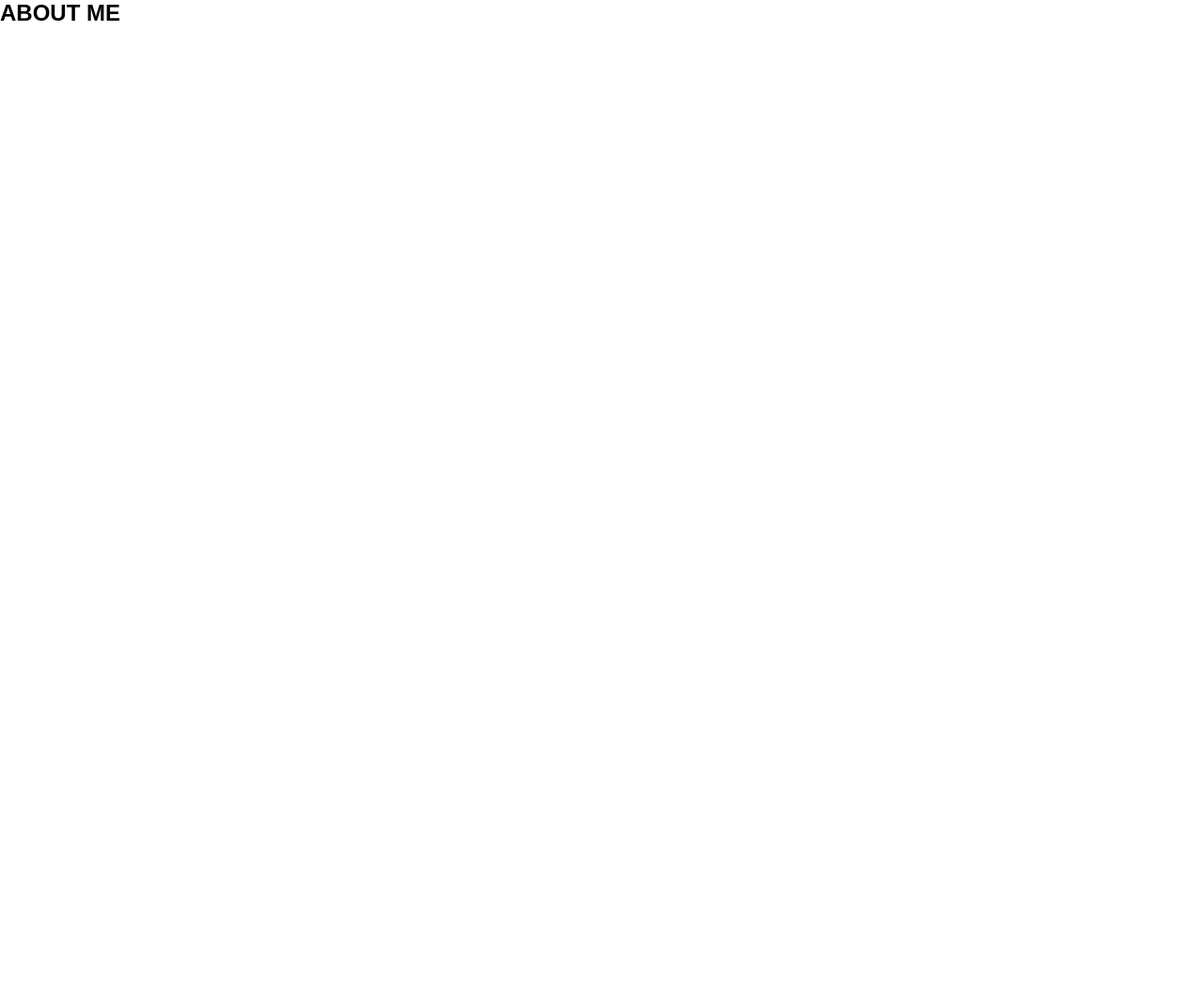
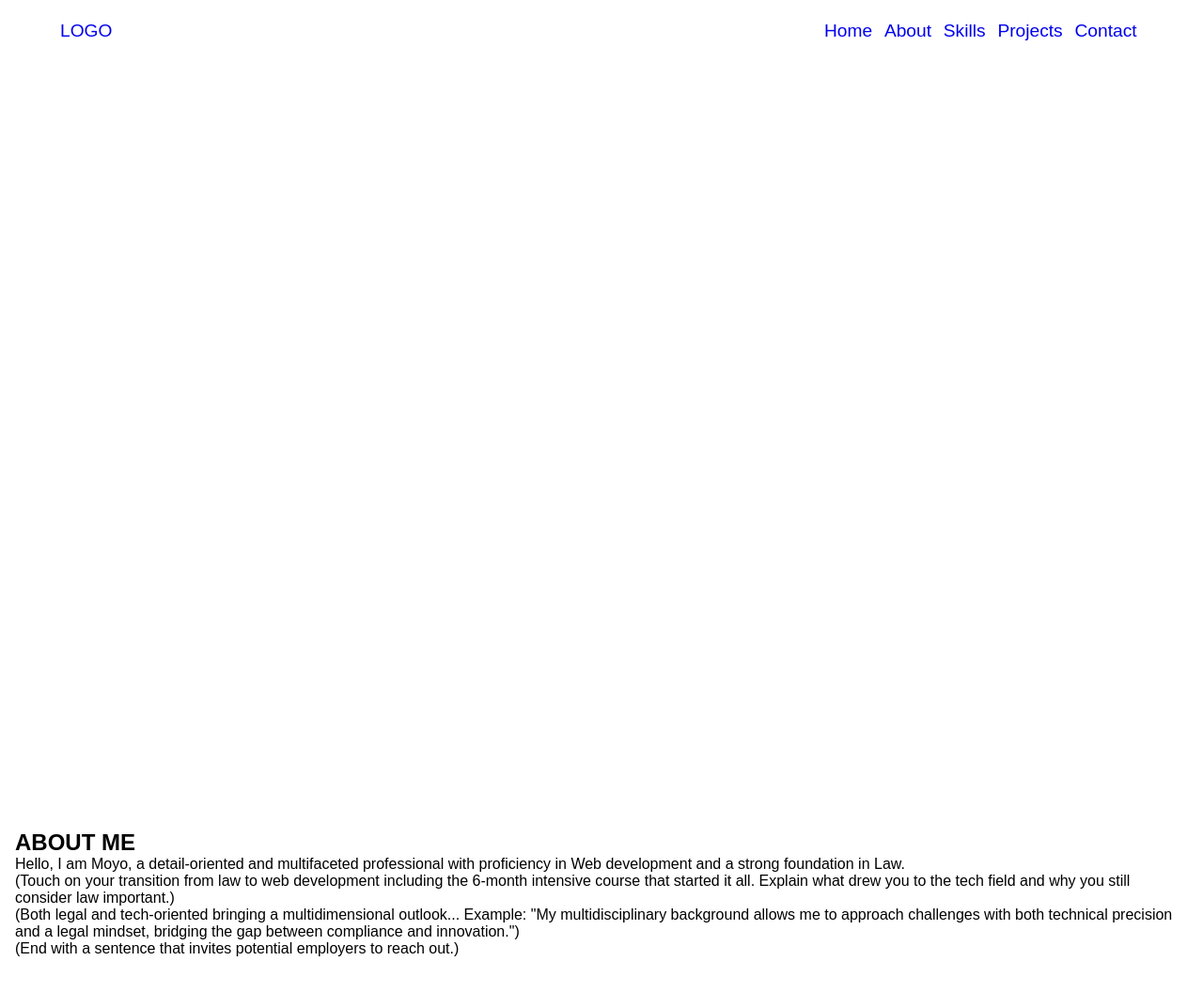
Before and after one commit to rachaelmob/Web-Portfolio, a plain HTML site: page index.html in a window 1280 px wide. Shown: the top 1056 px of the page at 94% size. Before the commit the page ends 800 px from the top, so only its background shows below. Drawn offline with Linux system fonts and the light colour scheme.

Commit message:
html content and header
Added some content in the about me and header. Added basic css for header navigation.

```diff
--- a/index.html
+++ b/index.html
@@ -3,36 +3,64 @@
 <head lang="en">
     <meta charset="UTF-8">
     <meta name="viewport" content="width=device-width, initial-scale=1.0">
-    <title>Moyo Banjoko's Website Portfolio</title>
+    <title>Moyo Portfolio</title>
     <link rel="stylesheet" href="css/style.css">
 </head>
 
-<header> </header>
+<header>
+    <div class="headnav">
+        <a href="#">LOGO</a>
+        <ul>
+            <li><a href="#hero">Home</a></li>
+            <li><a href="#about">About</a></li>
+            <li><a href="#skills">Skills</a></li>
+            <li><a href="#projects">Projects</a></li>
+            <li><a href="#contact">Contact</a></li>
+        </ul>
+    </div>
+</header>
 
     <!-- ============ HERO/BANNER ============ -->
-    <section id="Hero">
+    <section id="hero" class="page">
 
     </section>
 
     <!-- ============ ABOUT SECTION ============ -->
-    <section id="about">
+    <section id="about" class="page">
         <h1>ABOUT ME</h1>
         <div class="me-info">
-            <p></p>
+            <p>
+                Hello, I am Moyo, a detail-oriented and multifaceted professional with
+                proficiency in Web development and a strong foundation in Law.
+            </p>
+            <p>
+                (Touch on your transition from law to web development including the 6-month
+                intensive course that started it all. Explain what drew you to the tech field
+                and why you still consider law important.)
+            </p>
+            <p>
+                (Both legal and tech-oriented bringing a multidimensional outlook... Example:
+                "My multidisciplinary background allows me to approach challenges with both technical
+                precision and a legal mindset, bridging the gap between compliance and innovation.")
+            </p>
+            <p>
+                (End with a sentence that invites potential employers to reach out.)
+            </p>
         </div>
 
 
 
     </section>
+    <!-- ============ SKILLS ============ -->
+    <section id="skills" class="page"></section>
 
     <!-- ============ PROJECTS ============ -->
-    <section id="projects"></section>
+    <section id="projects" class="page"></section>
 
-    <!-- ============ SKILLS ============ -->
-    <section id="skills"></section>
+
 
     <!-- ============ CONTACT ============ -->
-    <section id="contact"></section>
+    <section id="contact" class="page"></section>
 
 <footer></footer>
 
--- a/scss/Base/_base.scss
+++ b/scss/Base/_base.scss
@@ -1,7 +1,6 @@
 //======= BASE =======//
 
 * {
-
     margin: 0;
     padding: 0;
     scroll-behavior: smooth;
@@ -13,3 +12,12 @@ body {
     background-color: #fff;
     font-family: sans-serif, Arial, serif;
 }
+
+a {
+    text-decoration: none;
+}
+
+section, .page {
+    height: 100vh;
+    padding: 1rem;
+}
--- a/scss/Layout/_footer.scss
+++ b/scss/Layout/_footer.scss
@@ -0,0 +1,6 @@
+//======= HEADER =======//
+
+footer {
+    padding: 2rem;
+    background-color: #000;
+}
--- a/scss/Layout/_header.scss
+++ b/scss/Layout/_header.scss
@@ -0,0 +1,21 @@
+//======= HEADER =======//
+
+header {
+    .headnav {
+        display: flex;
+        padding: 1.4rem 4rem;
+        font-size: 1.2rem;
+        flex-direction: row;
+        align-items: center;
+        justify-content: space-between;
+
+        ul {
+            display: flex;
+            list-style: none;
+
+            li {
+                padding: 0 0.4rem;
+            }
+        }
+    }
+}
--- a/scss/Layout/_index.scss
+++ b/scss/Layout/_index.scss
@@ -1 +1,4 @@
 //======= LAYOUT INDEX =======//
+
+@import 'header';
+@import 'footer';
--- /dev/null
+++ b/scss/Pages/_index.scss
@@ -0,0 +1,3 @@
+//======= PAGES INDEX =======//
+
+@import 'hero';
--- a/scss/style.scss
+++ b/scss/style.scss
@@ -1,6 +1,7 @@
 //=================================//
-//             IMPORTS
+//      PARTIAL FOLDER IMPORTS
 //=================================//
 
 @import 'Base/index';
 @import 'Layout/index';
+@import 'Pages/index';
```
Also changed, not shown: css/style.css, scss/Pages/_hero.scss (added), 1 other file.
